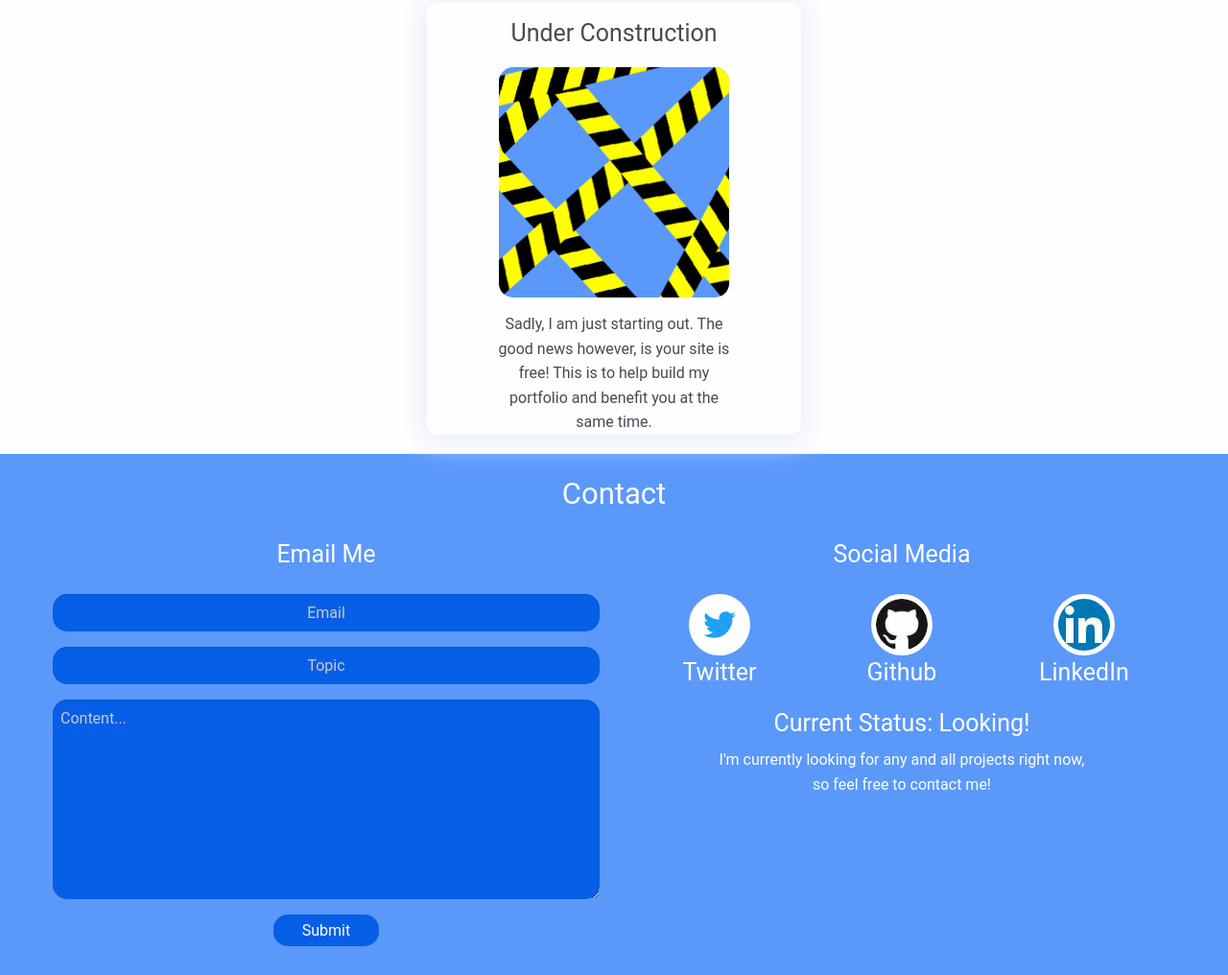
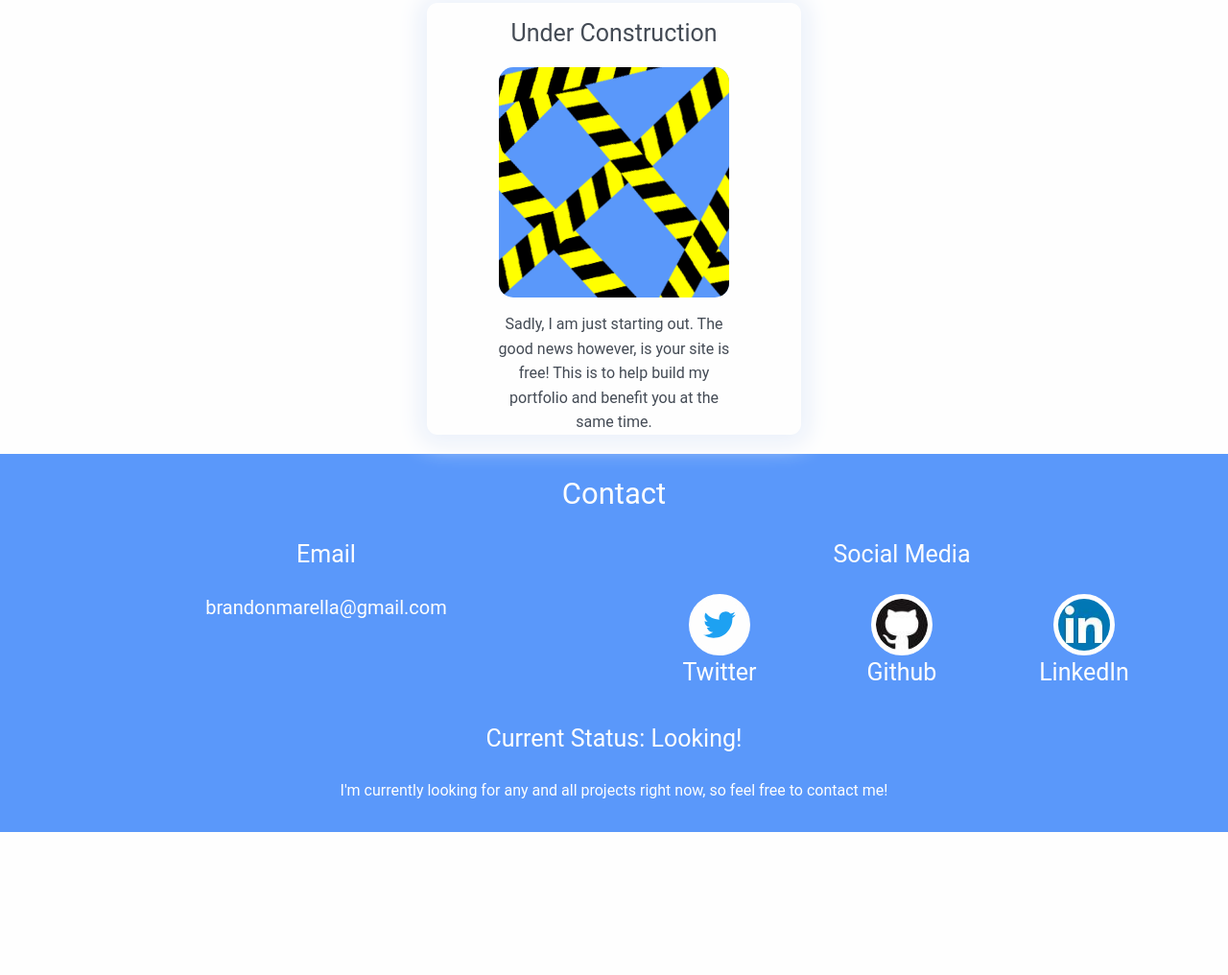
Before and after one commit to MarellaB/MarellaB.github.io, a website: page index.html in a window 1280 px wide. Shown: the part 1225-2241 px from the top of the page at 96% size. After the commit the page ends 2092 px from the top, so only its background shows below. Drawn offline with nearby package versions, Linux system fonts and the light colour scheme.

Commit message:
Removed email form.

```diff
--- a/index.html
+++ b/index.html
@@ -119,13 +119,8 @@
           <h3>Contact</h3>
         </div>
         <div class="column small-12 medium-6 text-center">
-          <h4>Email Me</h4>
-          <form action="">
-            <input type="text" name="Email" placeholder="Email">
-            <input type="text" name="Topic" placeholder="Topic">
-            <textarea name="Content" rows="8" cols="80" placeholder="Content..."></textarea>
-            <input type="submit">
-          </form>
+          <h4>Email</h4>
+          <h5>brandonmarella@gmail.com</h5>
         </div>
         <div class="column small-12 medium-6 text-center">
           <h4>Social Media</h4>
@@ -144,13 +139,13 @@
             <img src="./etc/LinkedIn.jpg" alt="LinkedIn">
             <h4>LinkedIn</h4>
           </a>
+        </div>
         <div class="status small-12 small-centered text-center">
           <h4>Current Status: Looking!</h4>
           <p>
             I'm currently looking for any and all projects right now, so feel
               free to contact me!
           </p>
-          </div>
         </div>
       </div>
     </div>
```
Lines whose indentation alone changed are shown as unchanged.
